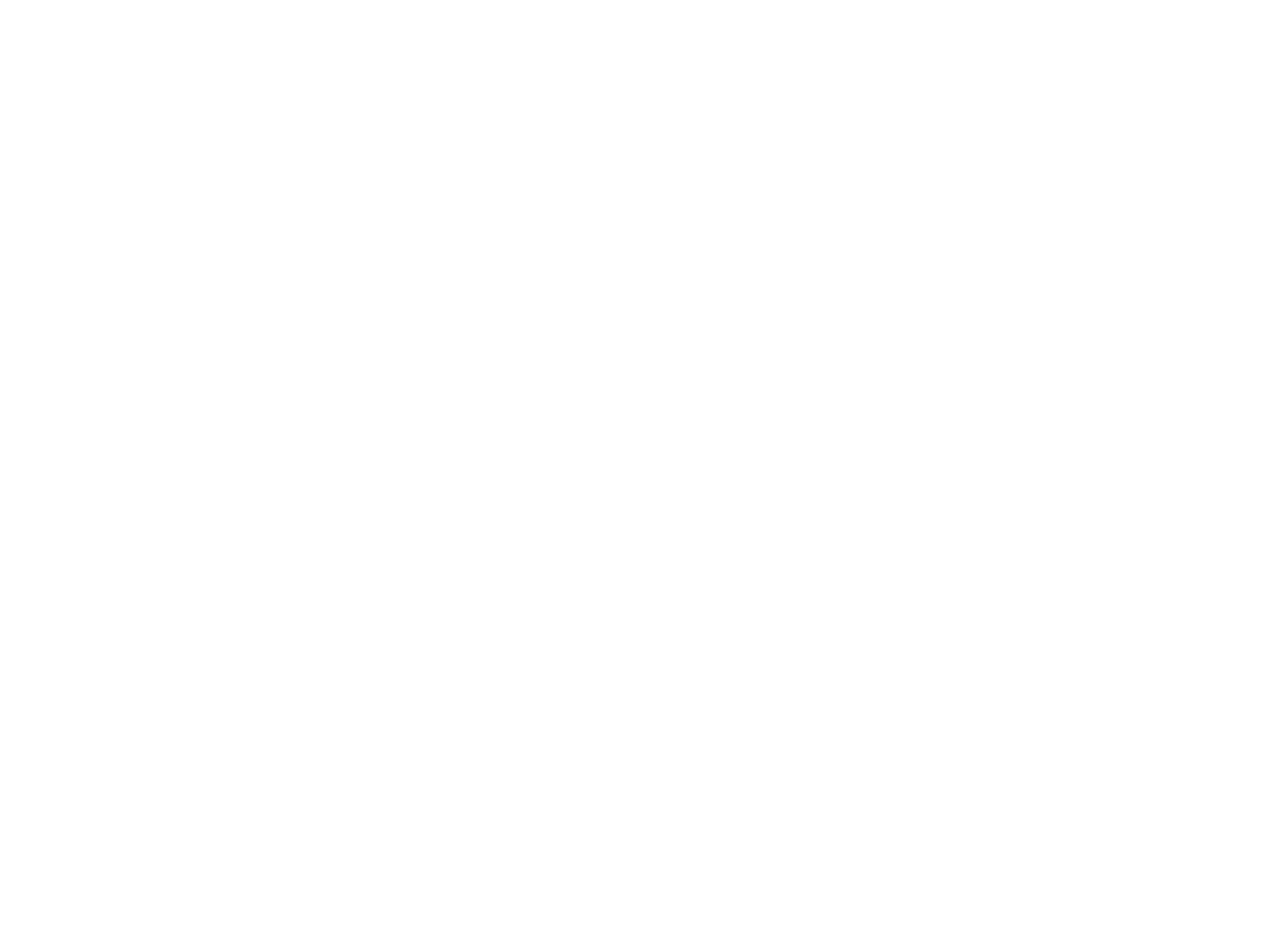
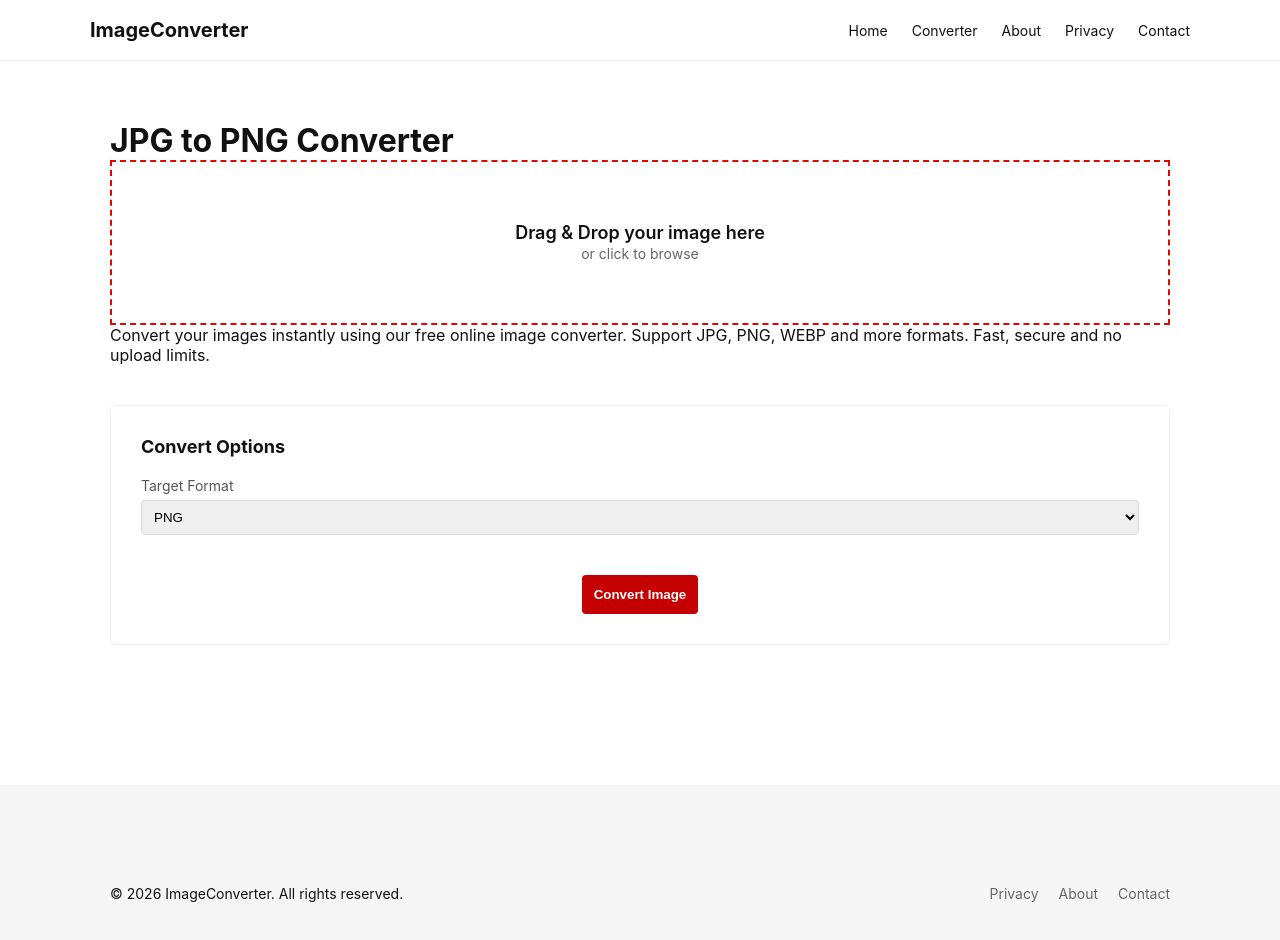
Before and after one commit to linyiwei6666-bot/image-converter, a Vue app: page /jpg-to-png in a window 1280 px wide. Before the commit this address had no page. Shown: the top 940 px of the page. Before the commit the page ends 800 px from the top, so only its background shows below. Built offline with nearby package versions, Linux system fonts and the light colour scheme.

Commit message:
update 0.1

```diff
--- a/index.html
+++ b/index.html
@@ -8,6 +8,9 @@
     <meta name="description" content="Convert JPG to PNG, PNG to WEBP online for free. No upload required. Fast and secure browser-based image converter." />
     <meta name="keywords" content="image converter, jpg to png, png to webp, online image tool" />
 
+    <script async src="https://pagead2.googlesyndication.com/pagead/js/adsbygoogle.js?client=ca-pub-6443617055955141"
+     crossorigin="anonymous"></script>
+
   </head>
   <body>
     <div id="app"></div>
--- a/src/components/UploadBox.vue
+++ b/src/components/UploadBox.vue
@@ -18,6 +18,14 @@
       <span>or click to browse</span>
     </div>
   </div>
+  <div class="seo-text">
+  <p>
+    Convert your images instantly using our free online image converter.
+    Support JPG, PNG, WEBP and more formats.
+    Fast, secure and no upload limits.
+  </p>
+</div>
+
 </template>
 
 <style scoped>
--- a/src/router/index.js
+++ b/src/router/index.js
@@ -6,14 +6,45 @@
 import Contact from '../views/Contact.vue'
 
 const routes = [
-  { path: '/', component: Home },
-  { path: '/convert', component: Convert },
-  { path: '/about', component: About },
-  { path: '/privacy', component: Privacy },
-  { path: '/contact', component: Contact },
+  {
+    path: '/',
+    component: Home,
+    meta: {
+      title: 'Free Online Image Converter - JPG PNG WEBP Converter'
+    }
+  },
+
+  // Convert 总页面（可选，如果你想保留 /convert）
+  {
+    path: '/convert',
+    component: Convert,
+    meta: {
+      title: 'Convert Image Online - Fast & Free Image Converter'
+    }
+  },
+
+  // 六种转换情况
+  { path: '/jpg-to-png', component: Convert, meta: { title: 'JPG to PNG Converter Online - Free & Fast' } },
+  { path: '/png-to-jpg', component: Convert, meta: { title: 'PNG to JPG Converter Online - Free & Fast' } },
+  { path: '/png-to-webp', component: Convert, meta: { title: 'PNG to WEBP Converter Online - Free & Fast' } },
+  { path: '/webp-to-png', component: Convert, meta: { title: 'WEBP to PNG Converter Online - Free & Fast' } },
+  { path: '/jpg-to-webp', component: Convert, meta: { title: 'JPG to WEBP Converter Online - Free & Fast' } },
+  { path: '/webp-to-jpg', component: Convert, meta: { title: 'WEBP to JPG Converter Online - Free & Fast' } },
+
+  // 其它页面
+  { path: '/about', component: About, meta: { title: 'About Us - Free Image Converter Tool' } },
+  { path: '/privacy', component: Privacy, meta: { title: 'Privacy Policy - Image Converter' } },
+  { path: '/contact', component: Contact, meta: { title: 'Contact Us - Image Converter' } },
 ]
 
-export default createRouter({
+const router = createRouter({
   history: createWebHistory(),
   routes,
 })
+
+// 每次路由切换更新 title
+router.afterEach((to) => {
+  document.title = to.meta.title || 'Image Converter'
+})
+
+export default router
--- a/src/views/Convert.vue
+++ b/src/views/Convert.vue
@@ -1,20 +1,37 @@
 <script setup>
-import { ref } from "vue"
+import { ref, watch, onMounted } from "vue"
+import { useRoute } from "vue-router"
 import Navbar from "../components/Navbar.vue"
 import Footer from "../components/Footer.vue"
 import UploadBox from "../components/UploadBox.vue"
 import ConvertOptions from "../components/ConvertOptions.vue"
 
+const route = useRoute()
 const selectedFile = ref(null)
-
 const showModal = ref(false)
 const success = ref(false)
 const resultUrl = ref(null)
 const isLoading = ref(false)
+const pageTitle = ref("Free Online Image Converter")
 
-function handleFile(file) {
-  selectedFile.value = file
+const titleMap = {
+  "jpg-to-png": "JPG to PNG Converter",
+  "png-to-jpg": "PNG to JPG Converter",
+  "png-to-webp": "PNG to WEBP Converter",
+  "webp-to-png": "WEBP to PNG Converter",
+  "jpg-to-webp": "JPG to WEBP Converter",
+  "webp-to-jpg": "WEBP to JPG Converter",
 }
+
+function updatePageTitle(path) {
+  const key = Object.keys(titleMap).find(k => path.includes(k))
+  pageTitle.value = key ? titleMap[key] : "Free Online Image Converter"
+}
+
+onMounted(() => updatePageTitle(route.path))
+watch(() => route.path, (newPath) => updatePageTitle(newPath), { immediate: true })
+
+function handleFile(file) { selectedFile.value = file }
 
 function convertImage(options) {
   if (!selectedFile.value) {
@@ -24,38 +41,32 @@
   }
 
   const { format, quality } = options
-
   isLoading.value = true
 
   const img = new Image()
   img.src = URL.createObjectURL(selectedFile.value)
-
   img.onload = () => {
     try {
       const canvas = document.createElement("canvas")
       canvas.width = img.width
       canvas.height = img.height
-
       const ctx = canvas.getContext("2d")
       ctx.drawImage(img, 0, 0)
 
       canvas.toBlob(
         (blob) => {
           isLoading.value = false
-
-          if (!blob) {
-            success.value = false
-          } else {
+          if (!blob) success.value = false
+          else {
             resultUrl.value = URL.createObjectURL(blob)
             success.value = true
           }
-
           showModal.value = true
         },
         format,
         format === "image/png" ? undefined : quality
       )
-    } catch (e) {
+    } catch {
       isLoading.value = false
       success.value = false
       showModal.value = true
@@ -69,78 +80,79 @@
   }
 }
 
-function closeModal() {
-  showModal.value = false
-}
+function closeModal() { showModal.value = false }
 </script>
 
 <template>
   <Navbar />
 
   <div class="container">
-    <h1>Convert Image</h1>
+    <h1>{{ pageTitle }}</h1>
 
     <UploadBox @file-selected="handleFile" />
 
     <ConvertOptions @convert="convertImage" />
 
-    <!-- 页面广告位 -->
+
+    <!-- 页面广告位 ：主区域底部 -->
     <!-- <div class="adsense-slot">
-      AdSense Space (Responsive Banner)
+
+      AdSense Space (728x90)
     </div> -->
   </div>
 
-  <!-- 🔥 弹窗 -->
+  <!-- 弹窗 -->
   <div v-if="showModal" class="modal-overlay">
     <div class="modal">
-
       <button class="modal-close" @click="closeModal"> × </button>
 
-
-      <div
-        class="status-icon"
-        :class="success ? 'success-icon' : 'error-icon'"
-      >
+      <div class="status-icon" :class="success ? 'success-icon' : 'error-icon'">
         {{ success ? "✓" : "!" }}
       </div>
 
-      <h2>
-        {{ success ? "Conversion Successful" : "Conversion Failed" }}
-      </h2>
+      <h2>{{ success ? "Conversion Successful" : "Conversion Failed" }}</h2>
 
-      <p>
-        {{ success
-          ? "Your image has been successfully converted."
-          : "Please upload a valid image and try again." }}
-      </p>
+      <p>{{ success ? "Your image has been successfully converted." : "Please upload a valid image and try again." }}</p>
 
-      <a
-        v-if="success"
-        :href="resultUrl"
-        download="converted-image"
-        class="download-btn"
-      >
+      <a v-if="success" :href="resultUrl" download="converted-image" class="download-btn">
         Download Image
       </a>
 
-      <!-- 广告位 -->
+      <!-- 弹窗广告位 -->
       <!-- <div class="adsense-modal">
+
         AdSense Space (300x250)
       </div> -->
-
     </div>
   </div>
 
-
-  <!-- loading 遮罩 -->
-  <div v-if="isLoading" class="loading-overlay">
-    Converting...
-  </div>
+  <div v-if="isLoading" class="loading-overlay">Converting...</div>
 
   <Footer />
 </template>
 
 <style scoped>
+/* 页面广告占位样式 */
+.adsense-slot {
+  margin: 20px auto;
+  padding: 15px;
+  border: 1px dashed #ccc;
+  text-align: center;
+  font-size: 14px;
+  color: #777;
+}
+
+/* 弹窗广告占位 */
+.adsense-modal {
+  margin: 20px auto 0;
+  padding: 10px;
+  border: 1px dashed #ccc;
+  text-align: center;
+  font-size: 13px;
+  color: #777;
+  max-width: 300px;
+}
+
 .adsense-slot {
   margin-top: 40px;
   padding: 20px;
@@ -367,4 +379,6 @@
   font-size: 18px;
   font-weight: 600;
 }
+
+
 </style>
```
